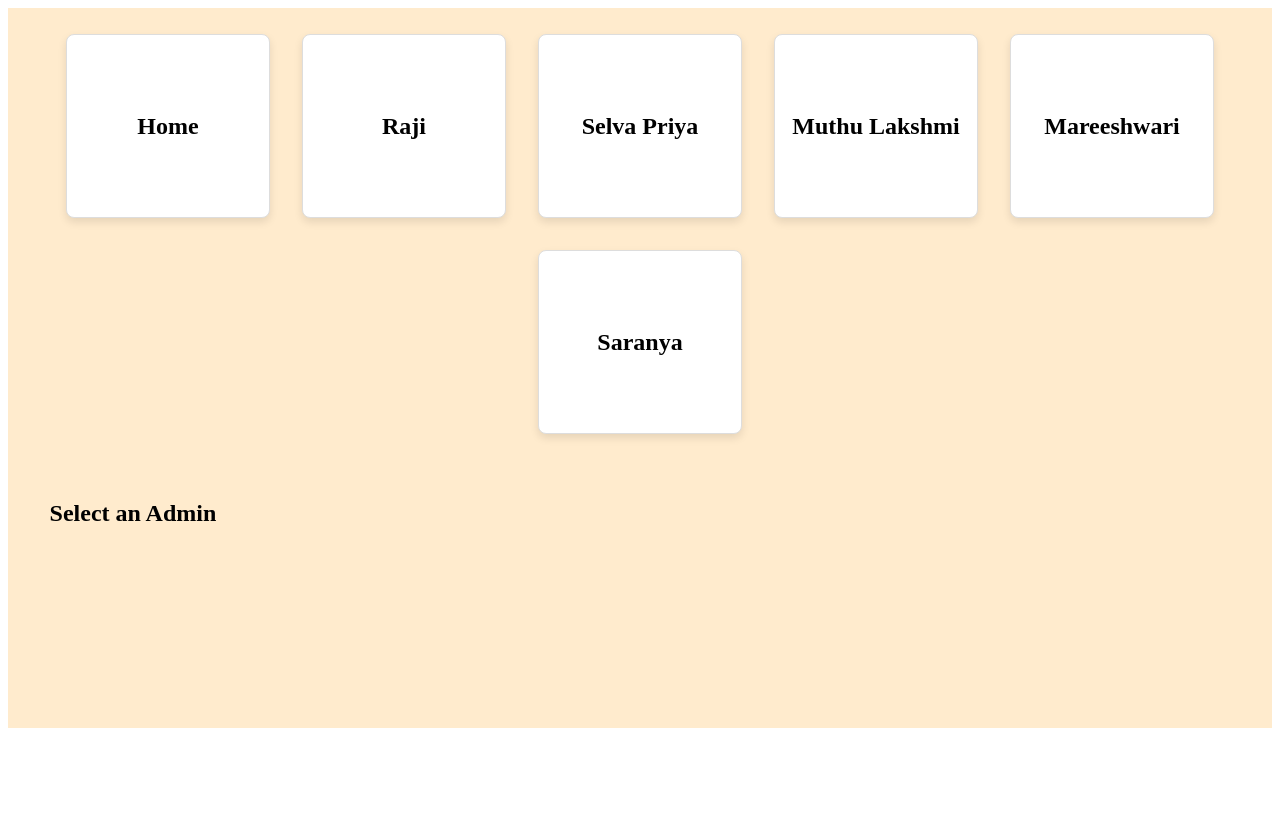
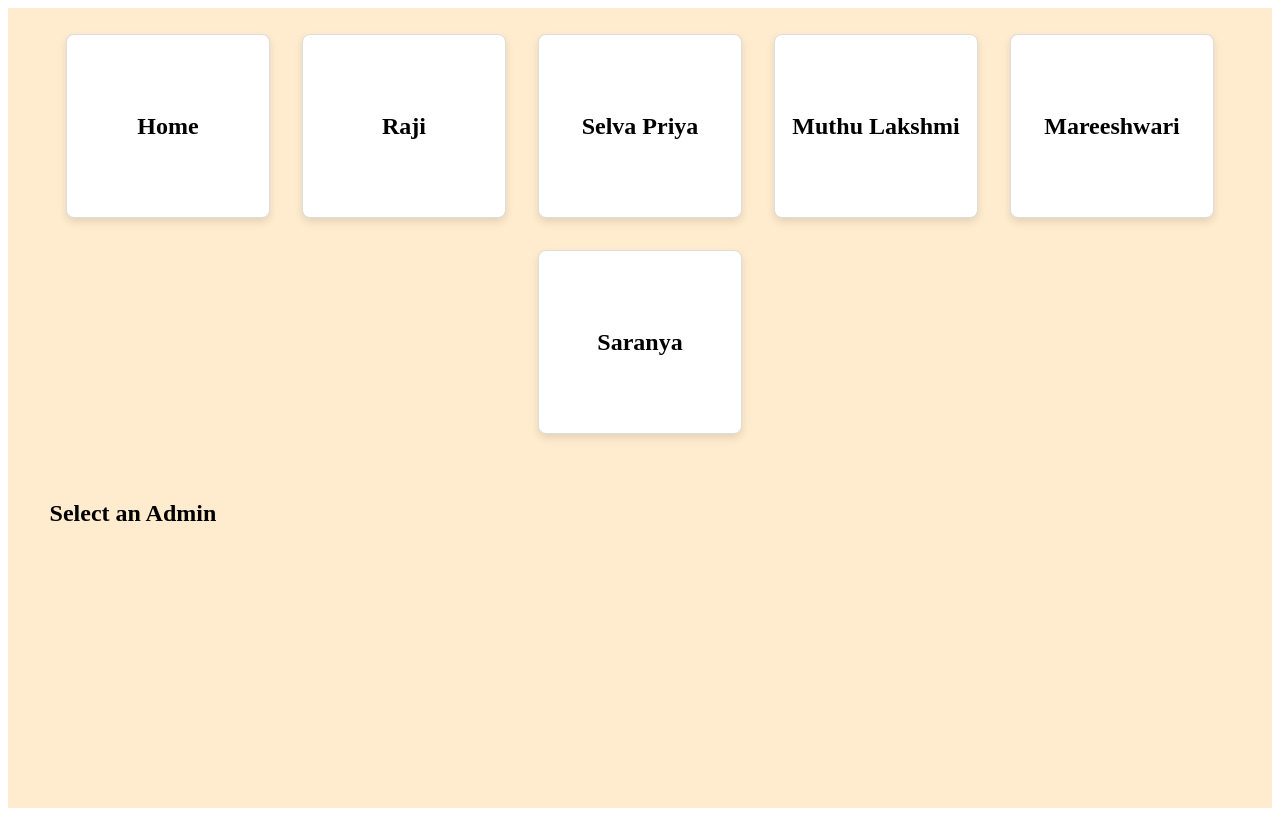
Before and after one commit to Meena-personal-work/JaiGanecyAgency_Client, a React (Vite) app: page / in a window 1280 px wide. Built offline with nearby package versions, Linux system fonts and the light colour scheme.

Commit message:
changed height size

```diff
--- a/src/pages/Home/HomePage.scss
+++ b/src/pages/Home/HomePage.scss
@@ -1,7 +1,6 @@
 .home-container {
   background: blanchedalmond;
-  // background: linear-gradient(#FCE8E6, #FAD3CF);
-  min-height: 720px;
+  height: 100vh;
   display: flex;
   flex-direction: column;
 
```
